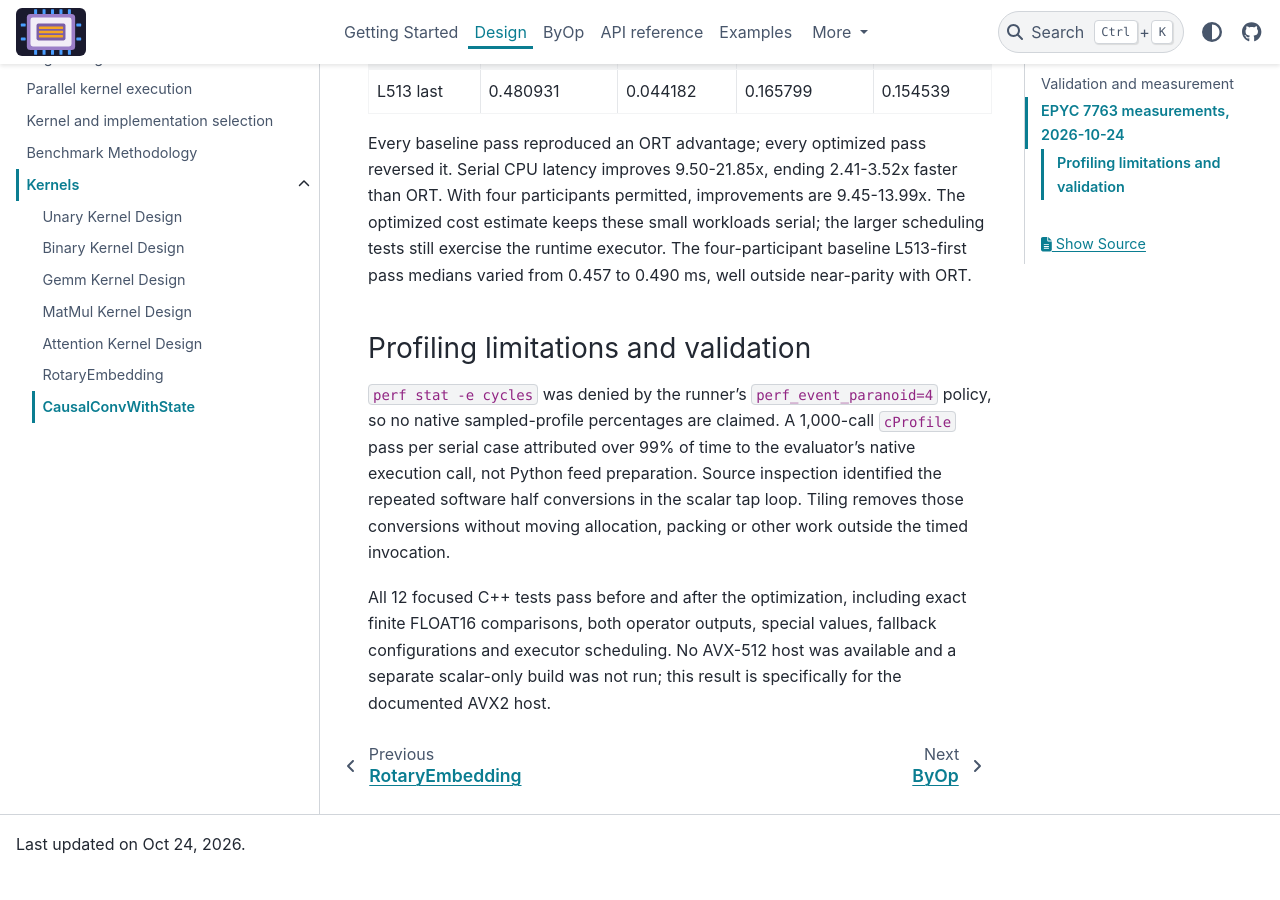
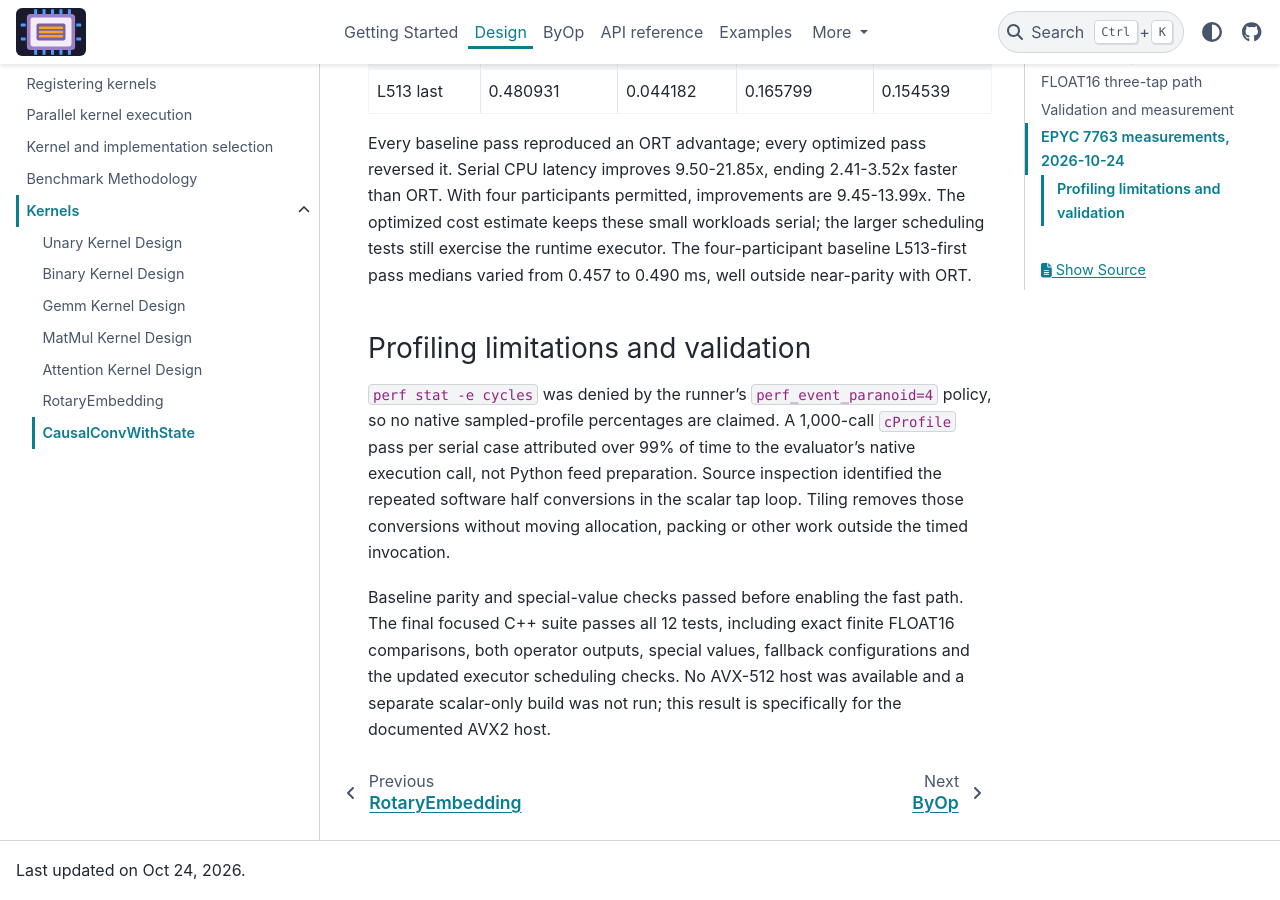
Before and after one commit to xadupre/onnx-light-cpu, a Sphinx documentation site: the page built from docs/design/kernels/causal_conv_with_state_kernel_design.rst, in a window 1280 px wide and 900 px high, scrolled down 2925 px. Built offline with Sphinx 7.4.7 and the PyData theme 0.15.4, drawn with Linux system fonts in a browser that asks for light colours; pages that are not in the unit, such as notebooks, are missing from menus; before the commit the page ends 3798 px from its top, so only the background shows below that.

Commit message:
Clarify baseline and optimized scheduling validation
Co-authored-by: xadupre <22452781+xadupre@users.noreply.github.com>

```diff
--- a/docs/design/kernels/causal_conv_with_state_kernel_design.rst
+++ b/docs/design/kernels/causal_conv_with_state_kernel_design.rst
@@ -127,8 +127,9 @@ Source inspection identified the repeated software half conversions in the
 scalar tap loop. Tiling removes those conversions without moving allocation,
 packing or other work outside the timed invocation.
 
-All 12 focused C++ tests pass before and after the optimization, including exact
-finite FLOAT16 comparisons, both operator outputs, special values, fallback
-configurations and executor scheduling. No AVX-512 host was available and a
+Baseline parity and special-value checks passed before enabling the fast path.
+The final focused C++ suite passes all 12 tests, including exact finite FLOAT16
+comparisons, both operator outputs, special values, fallback configurations and
+the updated executor scheduling checks. No AVX-512 host was available and a
 separate scalar-only build was not run; this result is specifically for the
 documented AVX2 host.
```
